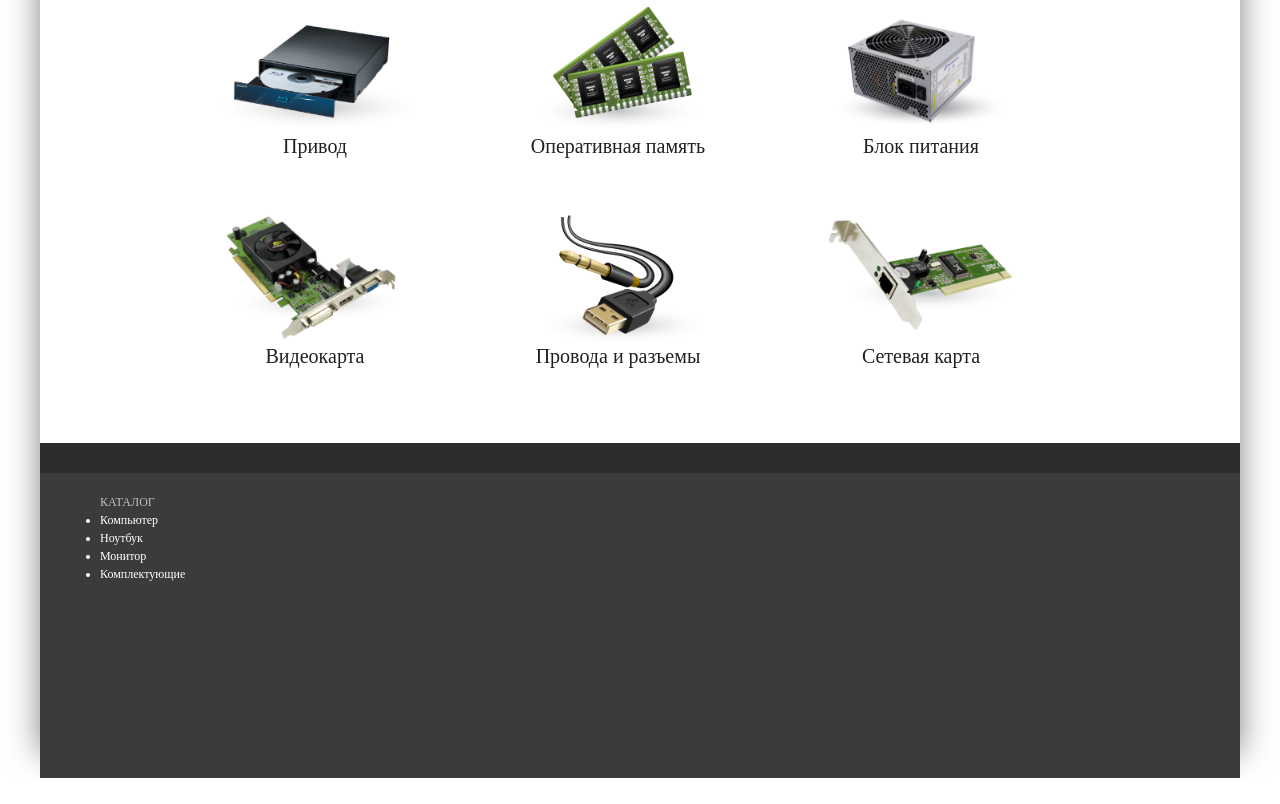
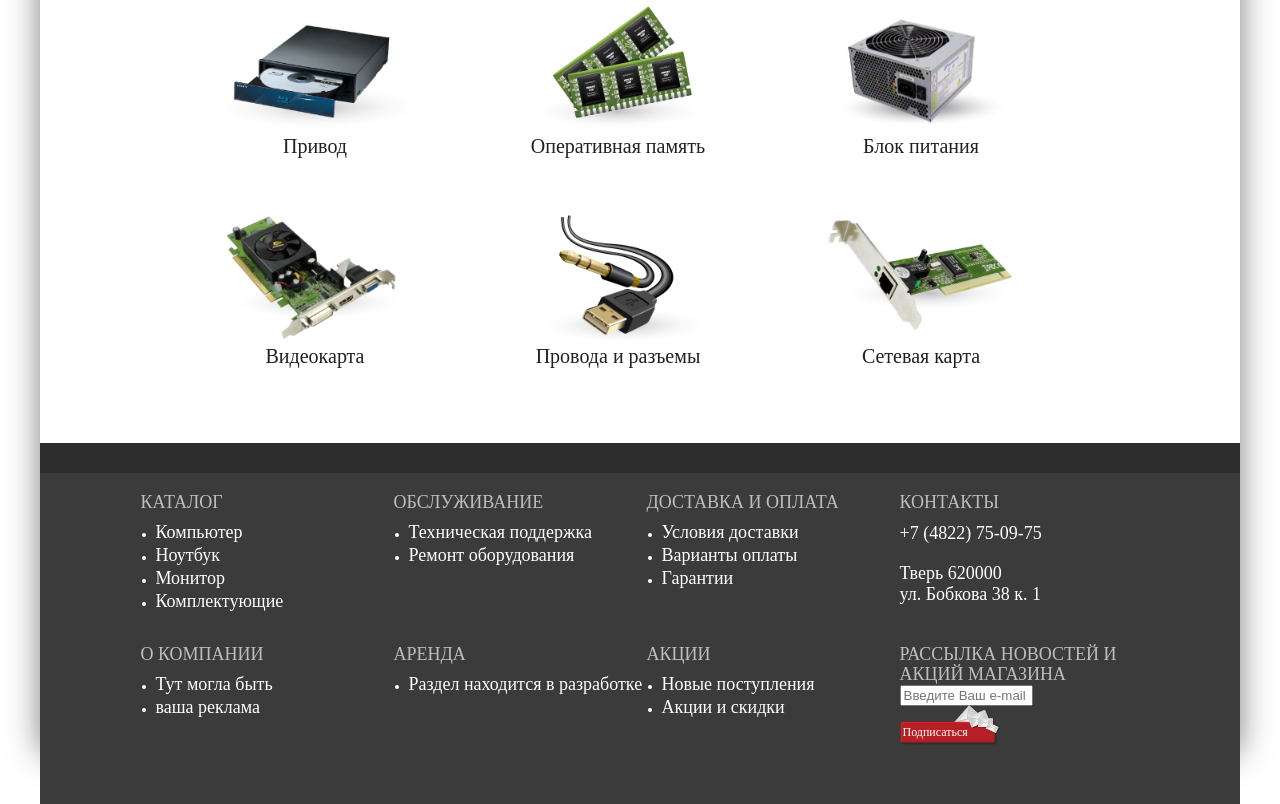
Before and after one commit to popovichppravi/re-technics.ru, a plain HTML site: page index.html in a window 1280 px wide. Shown: the part 1431-2235 px from the top of the page. Before the commit the page ends 2209 px from the top, so only its background shows below. Drawn offline with Linux system fonts and the light colour scheme.

Commit message:
главная страница

```diff
--- a/index.html
+++ b/index.html
@@ -134,13 +134,68 @@
 		<div id="footer_middle">
 		<ul class="first_lvl">
 		<li>
-			<span class="grey_txt h2 up_txt">Каталог</span>
+			<span class="grey_txt h3 up_txt">Каталог</span>
 			<ul class="next_lvl">
 				<li><a href="#">Компьютер</a></li>
 				<li><a href="#">Ноутбук</a></li>
 				<li><a href="#">Монитор</a></li>
 				<li><a href="#">Комплектующие</a></li>
 			</ul>
+		</li>
+
+		<li>
+			<span class="grey_txt h3 up_txt">Обслуживание</span>
+			<ul class="next_lvl">
+				<li><a href="#">Техническая поддержка</a></li>
+				<li><a href="#">Ремонт оборудования</a></li>
+			</ul>
+		</li>
+
+		<li>
+			<span class="grey_txt h3 up_txt">Доставка и оплата</span>
+			<ul class="next_lvl">
+				<li><a href="#">Условия доставки</a></li>
+				<li><a href="#">Варианты оплаты</a></li>
+				<li><a href="#">Гарантии</a></li>
+			</ul>
+		</li>
+
+		<li style="margin-right: 0;">
+			<span class="grey_txt h3 up_txt">Контакты</span>
+			<div class="tel_adr">
+			<p class="h2">+7 (4822) 75-09-75</p><br>
+			<p>Тверь 620000<br>ул. Бобкова 38 к. 1</p>
+			</div>
+		</li>
+
+		<li>
+			<span class="grey_txt h3 up_txt">О компании</span>
+			<ul class="next_lvl">
+				<li><a href="#">Тут могла быть</a></li>
+				<li><a href="#">ваша реклама</a></li>
+			</ul>
+		</li>
+
+			<li>
+			<span class="grey_txt h3 up_txt">Аренда</span>
+			<ul class="next_lvl">
+				<li><a href="#">Раздел находится в разработке</a></li>
+			</ul>
+		</li>
+
+			<li>
+			<span class="grey_txt h3 up_txt">Акции</span>
+			<ul class="next_lvl">
+				<li><a href="#">Новые поступления</a></li>
+				<li><a href="#">Акции и скидки</a></li>
+			</ul>
+		</li>
+
+			<li>
+			<span class="grey_txt h3 up_txt">Рассылка новостей и акций магазина</span>
+			<div id="rassilka_form">
+				<input type="text" value="" placeholder="Введите Ваш e-mail"><a href="#" class="email_btn">Подписаться</a>
+			</div>
 		</li>
 
 		</ul>
--- a/template_styles.css
+++ b/template_styles.css
@@ -84,6 +84,7 @@ font-weight: bold;
 cursor: pointer;
 text-shadow: -1px -1px 0px #630C0C;
 box-shadow: 2px 2px 1px rgba(0,0,0,0.3);
+outline: none;
 
 }
 
@@ -100,6 +101,17 @@ filter: progid:DXImageTransform.Microsoft.gradient( startColorstr='#990300', end
 
 }
 
+.red_btn:active
+{
+	position: absolute;
+	box-shadow: none;
+	left:2px;
+	top: 2px;
+	outline: none;
+}
+
+
+
 .h1
 {
 	font-size: 25px;
@@ -108,7 +120,13 @@ filter: progid:DXImageTransform.Microsoft.gradient( startColorstr='#990300', end
 
 .h2
 {
+font-size: 20px;
+	font-weight: bold;
+}
 
+.h3
+{
+font-size: 18px;
 }
 
 .red_txt
@@ -415,23 +433,36 @@ width: 200px;
 background: #3B3B3B;
 min-height: 265px;
 padding: 20px 60px;
+text-align: center;
 }
 
 .first_lvl li
 {
 	display: inline-block;
+vertical-align: top;
+margin-bottom: 30px;
+width: 240px;
+margin-right: 10px;
+text-align: left;
+}
+
+.first_lvl li:last-child
+{
+	margin-right: 0;
 }
 
 .next_lvl li
 {
 display: list-item;
 color: #fff;
+margin: 0 0 3px 0;
 }
 
 .next_lvl li a
 {
 	color: #fff;
 	text-decoration: none;
+	font-size: 18px;
 }
 
 .next_lvl li a:hover
@@ -442,4 +473,54 @@ text-decoration: underline;
 .next_lvl
 {
 	list-style-type: disc;
+	margin-left: 15px;
+margin-top: 10px;
 }
+
+.tel_adr
+{
+margin-top: 10px;
+}
+
+.tel_adr p
+{
+	color: #fff;
+	font-weight: normal;
+	font-size: 18px;
+line-height: 1.2;
+}
+
+.first_lvl
+{
+	display: inline-block;
+}
+
+.email_btn
+{
+	background: url(images/btn_email.png);
+	width: 100px;
+height: 30px;
+display: inline-block;
+background-repeat: no-repeat;
+background-size: 100px;
+padding: 18px 0px 0 3px;
+color: #fff;
+text-decoration: none;
+position: relative;
+top: -1px;
+}
+
+.email_btn:active
+{
+	left:2px;
+	top: 2px;
+	outline: none;
+}
+
+
+#rassilka_form input[type="text"]
+{
+width: 125px;
+display: inline-block;
+margin-right: 5px;
+}
```
Also changed, not shown: images/btn_email.png (added).
